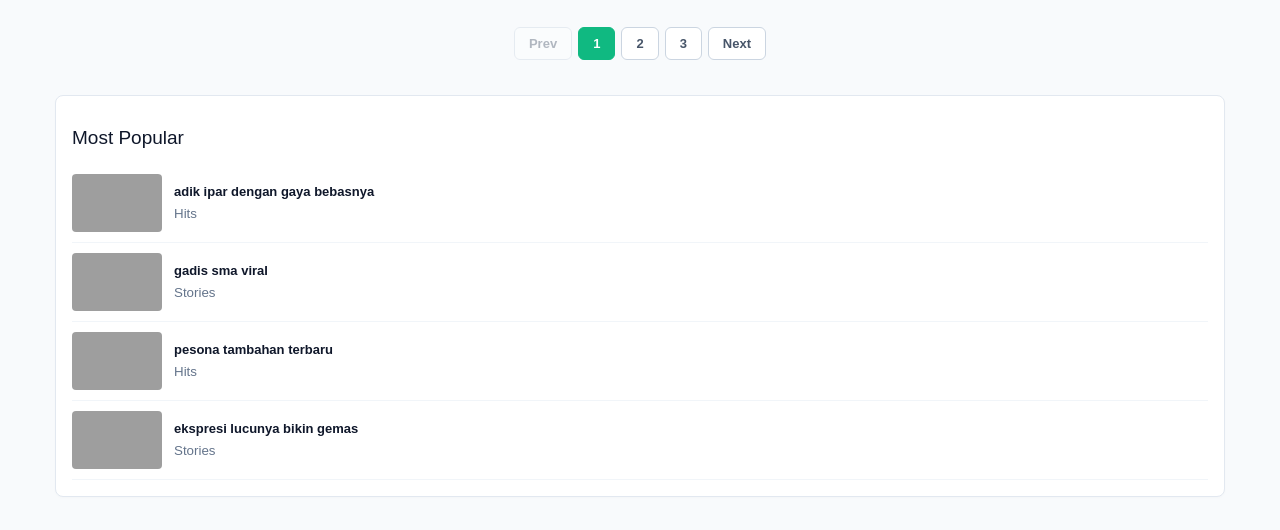
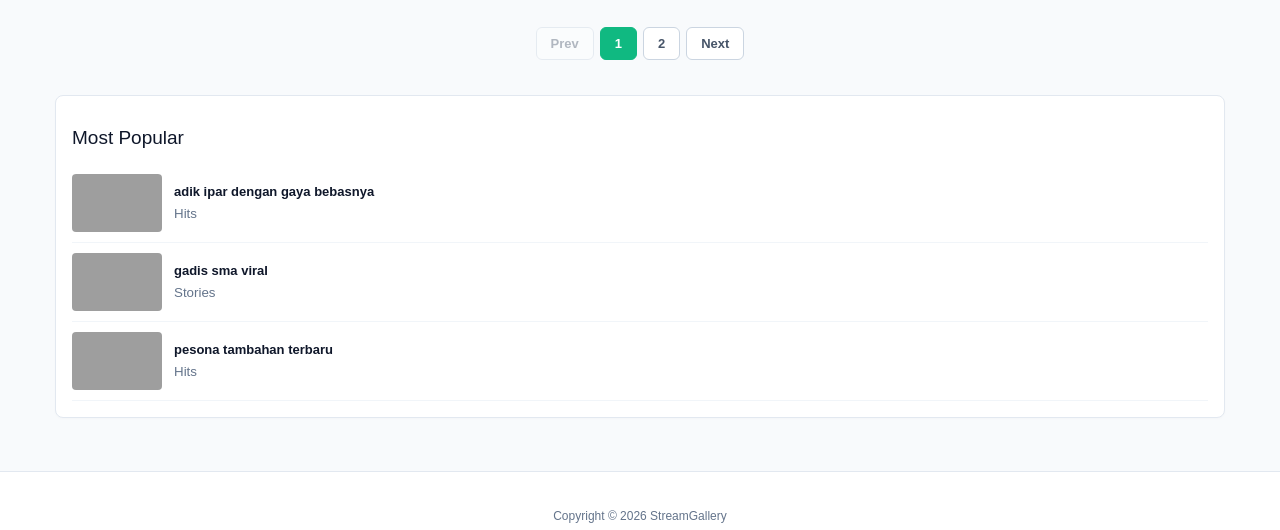
Before and after one commit to Tribunvldeo/Qorksp, a plain HTML site: page index.html in a window 1280 px wide. Shown: the part 842-1372 px from the top of the page. Drawn offline with Linux system fonts and the light colour scheme; grey boxes are pictures that could not be loaded.

Commit message:
Update index.html

```diff
--- a/index.html
+++ b/index.html
@@ -438,7 +438,7 @@ allowfullscreen
 referrerpolicy="strict-origin-when-cross-origin">
 </iframe>
 
-<!-- IN-PAGE PUSH OVERLAY -->
+<!-- IN-PAGE PUSH OVERLAY MENUTUPI PEMUTAR VIDEO -->
 <div class="inpage-push" id="inpagePush" onclick="handleInpagePushClick(event)">
 <div class="inpage-push-card" onclick="handleInpagePushClick(event)">
 <button type="button" class="inpage-push-close" id="inpagePushClose" aria-label="Tutup" onclick="handleInpagePushClose(event)">×</button>
@@ -473,26 +473,16 @@ const SMARTLINK_URL = "https://uplcm.com/4/11744117"; // Ubah dengan link iklan
 // DATABASE VIDEO (PLAYMOGO.COM)
 // =====================================
 const videos = [
-{title:"adik ipar dengan gaya bebasnya", category:"Hits", image:"https://i.ibb.co.com/TqpV05N0/1794590529535.jpg", video:"https://playmogo.com/e/gu0ongv6lrd0", popular:true},
-{title:"gadis sma viral", category:"Stories", image:"https://i.ibb.co.com/bMfsP1Qq/1794590552589.jpg", video:"https://playmogo.com/e/c860z3f09wpj", popular:true},
-{title:"diam tapi mematikan", category:"Pictures", image:"https://i.ibb.co.com/wN27QRsQ/1794590556957.jpg", video:"https://playmogo.com/e/doafdjrm3rlf"},
-{title:"samping rumah sangat menggoda", category:"Live", image:"https://i.ibb.co.com/LzS3ztcQ/1794590564131.jpg", video:"https://playmogo.com/e/1hlu4x9f5c48"},
-{title:"Dibiki lemas sama om", category:"Movies", image:"https://i.ibb.co.com/kbRv4hT/1794590570077.jpg", video:"https://playmogo.com/e/04aptumyu3i8"},
-{title:"suasananya berubah jadi tegang", category:"Series", image:"https://i.ibb.co.com/wrML9Nn0/1794590579948.jpg", video:"https://playmogo.com/e/gektncjc5mu9"},
-{title:"desahannya bikin kangen", category:"Stories", image:"https://i.ibb.co.com/cKVqKSnc/1794590590241.jpg", video:"https://playmogo.com/e/zcfqmjfapcnl"},
-{title:"abg jaman sekarang", category:"Anime", image:"https://i.ibb.co.com/fYKfqQKQ/1794590631666.jpg", video:"https://playmogo.com/e/vcl1dcm05ss1"},
-{title:"pesona malam hari", category:"Comedy", image:"https://i.ibb.co.com/PZBHzDtg/1794590640027.jpg", video:"https://playmogo.com/e/4bl8ld821h7t"},
-{title:"pesona tambahan terbaru", category:"Hits", image:"https://i.ibb.co.com/fdsv7qVk/1794590649341.jpg", video:"https://playmogo.com/e/fxuh6j1llmn7", popular:true},
-{title:"koleksi spesial malam", category:"Movies", image:"https://i.ibb.co.com/TqpV05N0/1794590529535.jpg", video:"https://playmogo.com/e/gu0ongv6lrd0"},
-{title:"kejutan tak terduga di kamar", category:"Stories", image:"https://i.ibb.co.com/bMfsP1Qq/1794590552589.jpg", video:"https://playmogo.com/e/c860z3f09wpj"},
-{title:"momen santai bersama tetangga", category:"Live", image:"https://i.ibb.co.com/wN27QRsQ/1794590556957.jpg", video:"https://playmogo.com/e/doafdjrm3rlf"},
-{title:"senyuman manis bikin penasaran", category:"Pictures", image:"https://i.ibb.co.com/LzS3ztcQ/1794590564131.jpg", video:"https://playmogo.com/e/1hlu4x9f5c48"},
-{title:"cerita seru akhir pekan", category:"Series", image:"https://i.ibb.co.com/kbRv4hT/1794590570077.jpg", video:"https://playmogo.com/e/04aptumyu3i8"},
-{title:"aktivitas seru di sore hari", category:"Anime", image:"https://i.ibb.co.com/wrML9Nn0/1794590579948.jpg", video:"https://playmogo.com/e/gektncjc5mu9"},
-{title:"gaya santai penuh pesona", category:"Comedy", image:"https://i.ibb.co.com/cKVqKSnc/1794590590241.jpg", video:"https://playmogo.com/e/zcfqmjfapcnl"},
-{title:"suasana hangat penuh canda", category:"Hits", image:"https://i.ibb.co.com/fYKfqQKQ/1794590631666.jpg", video:"https://playmogo.com/e/vcl1dcm05ss1"},
-{title:"ekspresi lucunya bikin gemas", category:"Stories", image:"https://i.ibb.co.com/PZBHzDtg/1794590640027.jpg", video:"https://playmogo.com/e/4bl8ld821h7t", popular:true},
-{title:"penutup hari yang berkesan", category:"Movies", image:"https://i.ibb.co.com/fdsv7qVk/1794590649341.jpg", video:"https://playmogo.com/e/fxuh6j1llmn7"}
+{title:"adik ipar dengan gaya bebasnya", category:"Hits", image:"https://i.ibb.co.com/TqpV05N0/1794590529535.jpg", video:"https://playmogo.com/e/mt4me5391pku", popular:true},
+{title:"gadis sma viral", category:"Stories", image:"https://i.ibb.co.com/bMfsP1Qq/1794590552589.jpg", video:"https://playmogo.com/e/uzpvvxfx6o1j", popular:true},
+{title:"diam tapi mematikan", category:"Pictures", image:"https://i.ibb.co.com/wN27QRsQ/1794590556957.jpg", video:"https://playmogo.com/e/m2wrtqdlbz05"},
+{title:"samping rumah sangat menggoda", category:"Live", image:"https://i.ibb.co.com/LzS3ztcQ/1794590564131.jpg", video:"https://playmogo.com/e/etunst5htsww"},
+{title:"Dibiki lemas sama om", category:"Movies", image:"https://i.ibb.co.com/kbRv4hT/1794590570077.jpg", video:"https://playmogo.com/e/s84edyzyw81t"},
+{title:"suasananya berubah jadi tegang", category:"Series", image:"https://i.ibb.co.com/wrML9Nn0/1794590579948.jpg", video:"https://playmogo.com/e/2ccd4cpaued2"},
+{title:"desahannya bikin kangen", category:"Stories", image:"https://i.ibb.co.com/cKVqKSnc/1794590590241.jpg", video:"https://playmogo.com/e/hm54melr6dw1"},
+{title:"abg jaman sekarang", category:"Anime", image:"https://i.ibb.co.com/fYKfqQKQ/1794590631666.jpg", video:"https://playmogo.com/e/j8iogv4n9xi6"},
+{title:"pesona malam hari", category:"Comedy", image:"https://i.ibb.co.com/PZBHzDtg/1794590640027.jpg", video:"https://playmogo.com/e/vau5mws7z61q"},
+{title:"pesona tambahan terbaru", category:"Hits", image:"https://i.ibb.co.com/fdsv7qVk/1794590649341.jpg", video:"https://playmogo.com/e/rpwtd7r76pxh", popular:true}
 ];
 
 // =====================================
```
